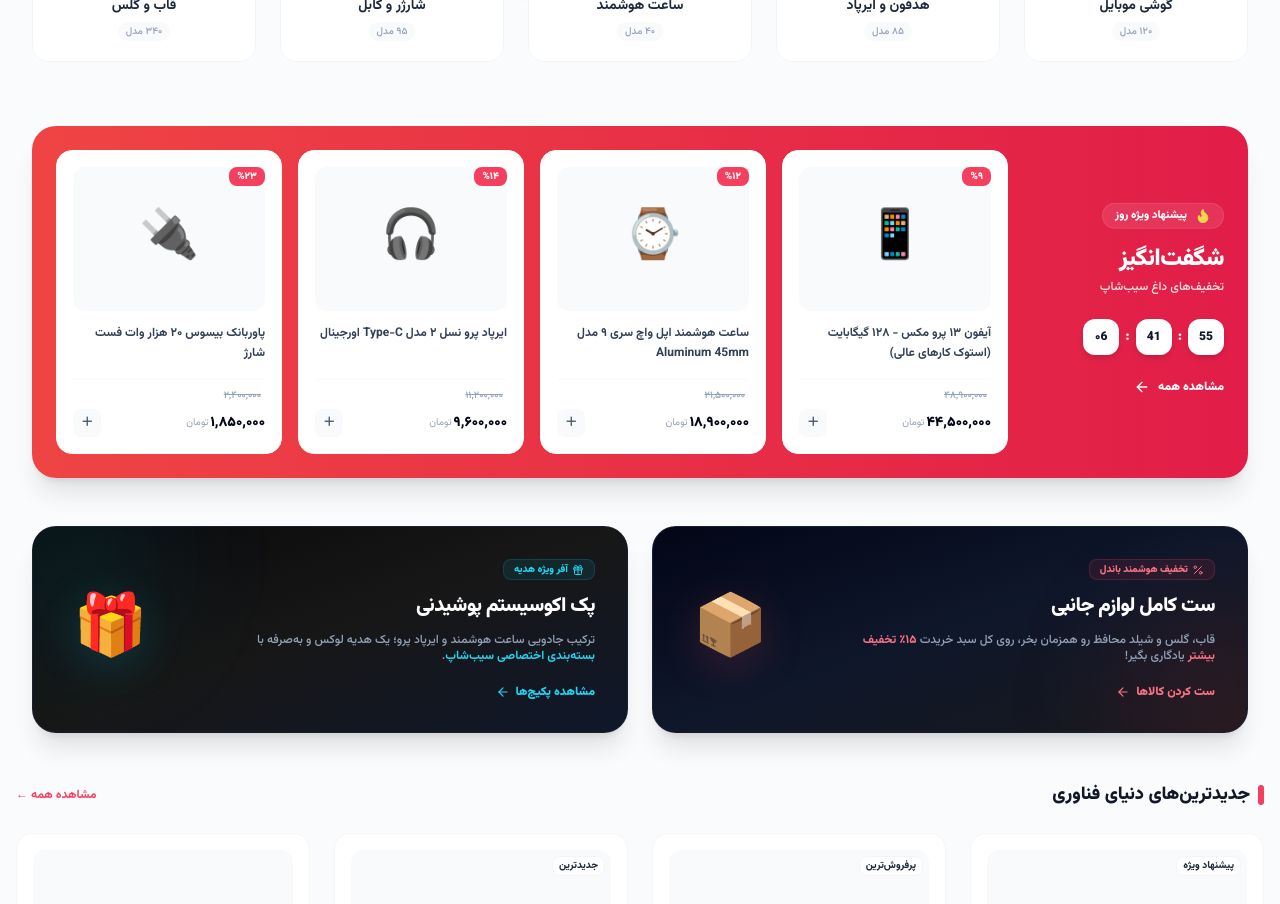
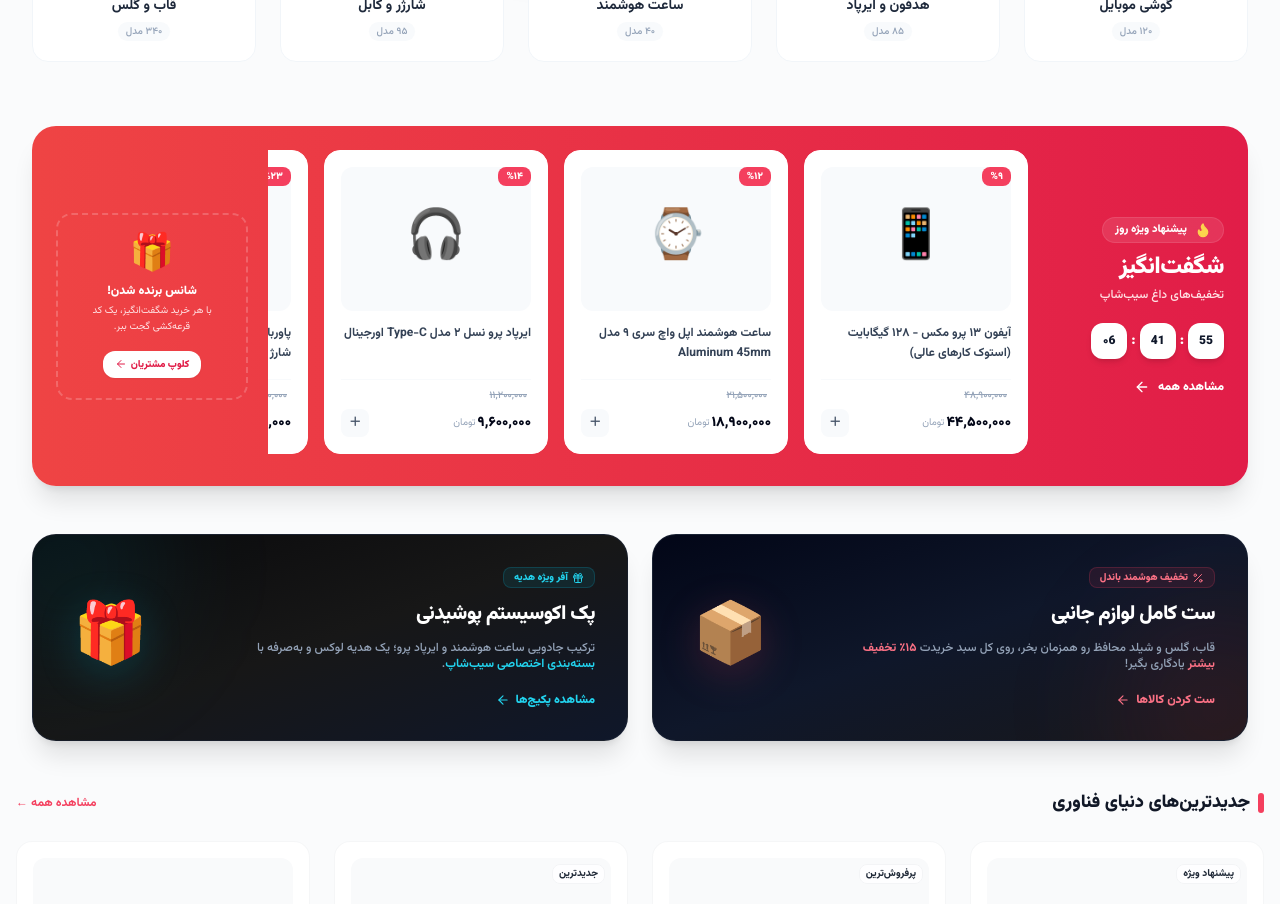
Before and after one commit to mohsenalz77/mini-shop-v2, a Next.js app: page / in a window 1280 px wide. Shown: the part 940-1844 px from the top of the page. Built offline with nearby package versions, Linux system fonts and the light colour scheme.

Commit message:
Update AmazingOffers.js

```diff
--- a/src/components/AmazingOffers.js
+++ b/src/components/AmazingOffers.js
@@ -1,7 +1,7 @@
 "use client";
 
 import { useState, useEffect } from 'react';
-import { Timer, Flame, ArrowLeft } from 'lucide-react';
+import { Timer, Flame, ArrowLeft, ArrowRight } from 'lucide-react';
 
 const amazingProducts = [
   { id: 101, name: 'آیفون ۱۳ پرو مکس - ۱۲۸ گیگابایت (استوک کارهای عالی)', mainPrice: '۴۸,۹۰۰,۰۰۰', discountPrice: '۴۴,۵۰۰,۰۰۰', percent: '۹', image: '📱' },
@@ -20,10 +20,7 @@ export default function AmazingOffers() {
           clearInterval(timer);
           return prev;
         }
-        let s = prev.seconds - 1;
-        let m = prev.minutes;
-        let h = prev.hours;
-
+        let s = prev.seconds - 1; let m = prev.minutes; let h = prev.hours;
         if (s < 0) { s = 59; m -= 1; }
         if (m < 0) { m = 59; h -= 1; }
         return { hours: h, minutes: m, seconds: s };
@@ -35,81 +32,78 @@ export default function AmazingOffers() {
   const formatTime = (num) => String(num).padStart(2, '۰');
 
   return (
+    // حذف max-w-7xl برای باز شدن کادر و تراز شدن ۱۰۰٪ با لبه‌های هیرو بالا
     <div className="w-full px-4 md:px-8 my-12 relative z-10">
-      {/* اضافه شدن max-w-7xl و mx-auto برای هماهنگی با کل صفحه اصلی */}
-      <div className="max-w-7xl mx-auto bg-gradient-to-l from-rose-600 to-red-500 rounded-3xl p-6 flex flex-col lg:flex-row items-center gap-6 shadow-xl overflow-hidden">
+      <div className="w-full bg-gradient-to-l from-rose-600 to-red-500 rounded-3xl p-6 flex flex-col xl:flex-row items-center gap-5 shadow-xl relative overflow-hidden">
 
-        {/* بخش تابلوی اعلان و تایمر معکوس */}
-        <div className="flex flex-col items-center lg:items-start text-center lg:text-right text-white shrink-0 py-2 lg:w-48">
-          <div className="flex items-center gap-2 mb-2 bg-white/10 px-3 py-1 rounded-full border border-white/10 animate-bounce">
+        {/* ۱. بخش راست: تابلوی اعلان و تایمر معکوس */}
+        <div className="flex flex-col items-center xl:items-start text-center xl:text-right text-white shrink-0 py-2 xl:w-44 z-10">
+          <div className="flex items-center gap-2 mb-2 bg-white/10 px-3 py-1 rounded-full border border-white/10">
             <Flame className="w-4 h-4 text-amber-300 fill-amber-300" />
             <span className="text-[11px] font-black">پیشنهاد ویژه روز</span>
           </div>
 
           <h2 className="text-2xl font-black tracking-tight mb-1">شگفت‌انگیز</h2>
-          <span className="text-rose-100 text-xs font-medium mb-6">تخفیف‌های داغ سیب‌شاپ</span>
+          <span className="text-rose-100 text-xs font-medium mb-5">تخفیف‌های داغ سیب‌شاپ</span>
 
-          {/* باکس تایمر */}
-          <div className="flex items-center gap-1.5 font-black text-slate-900 direction-ltr mb-6">
-            <div className="bg-white rounded-xl w-9 h-9 flex items-center justify-center text-xs shadow-md">
-              {formatTime(timeLeft.seconds)}
-            </div>
-            <span className="text-white text-sm animate-pulse">:</span>
-            <div className="bg-white rounded-xl w-9 h-9 flex items-center justify-center text-xs shadow-md">
-              {formatTime(timeLeft.minutes)}
-            </div>
-            <span className="text-white text-sm animate-pulse">:</span>
-            <div className="bg-white rounded-xl w-9 h-9 flex items-center justify-center text-xs shadow-md">
-              {formatTime(timeLeft.hours)}
-            </div>
+          <div className="flex items-center gap-1 font-black text-slate-900 direction-ltr mb-5">
+            <div className="bg-white rounded-xl w-9 h-9 flex items-center justify-center text-xs shadow-md">{formatTime(timeLeft.seconds)}</div>
+            <span className="text-white text-sm">:</span>
+            <div className="bg-white rounded-xl w-9 h-9 flex items-center justify-center text-xs shadow-md">{formatTime(timeLeft.minutes)}</div>
+            <span className="text-white text-sm">:</span>
+            <div className="bg-white rounded-xl w-9 h-9 flex items-center justify-center text-xs shadow-md">{formatTime(timeLeft.hours)}</div>
           </div>
 
-          <button className="hidden lg:flex items-center gap-2 text-xs font-black text-white hover:text-amber-200 transition group mt-auto">
+          <button className="hidden xl:flex items-center gap-2 text-xs font-black text-white hover:text-amber-200 transition group mt-auto">
             <span>مشاهده همه</span>
             <ArrowLeft className="w-4 h-4 transition-transform group-hover:-translate-x-1" />
           </button>
         </div>
 
-        {/* فیکس دسکتاپ: در موبایل اسکرول افقی می‌خورد، در دسکتاپ تبدیل به گرید ۴ ستونه کامل می‌شود تا جا پر شود */}
-        <div className="w-full flex lg:grid lg:grid-cols-4 gap-4 overflow-x-auto lg:overflow-visible pb-2 lg:pb-0 scrollbar-none snap-x">
+        {/* ۲. بخش وسط: رولر محصولات با حفظ ساختار اسکرول روان بدون ایجاد فضای خالی زشت در دسکتاپ */}
+        <div className="flex-1 w-full flex gap-4 overflow-x-auto pb-2 scrollbar-none snap-x z-10">
           {amazingProducts.map((prod) => (
             <div
               key={prod.id}
-              className="flex-shrink-0 w-44 lg:w-full snap-center bg-white rounded-2xl p-4 flex flex-col justify-between group cursor-pointer hover:shadow-2xl transition-all duration-300 relative border border-white"
+              className="flex-shrink-0 w-44 md:w-52 xl:w-56 snap-center bg-white rounded-2xl p-4 flex flex-col justify-between group cursor-pointer hover:shadow-2xl transition-all duration-300 relative border border-white"
             >
               <div className="relative">
-                <span className="absolute top-0 right-0 bg-rose-500 text-white text-[10px] font-black px-2 py-0.5 rounded-lg z-10 shadow-xs">
+                <span className="absolute top-0 right-0 bg-rose-500 text-white text-[10px] font-black px-2 py-0.5 rounded-lg z-10">
                   %{prod.percent}
                 </span>
-
-                <div className="w-full bg-slate-50 rounded-xl h-28 md:h-36 flex items-center justify-center text-4xl md:text-5xl mb-3 relative overflow-hidden">
+                <div className="w-full bg-slate-50 rounded-xl h-28 md:h-36 flex items-center justify-center text-4xl md:text-5xl mb-3 overflow-hidden">
                   <span className="group-hover:scale-110 transition duration-300 select-none">{prod.image}</span>
                 </div>
-
                 <h3 className="text-xs font-bold text-slate-700 leading-5 line-clamp-2 h-10 mb-2">
                   {prod.name}
                 </h3>
               </div>
-
               <div className="mt-2 pt-2 border-t border-slate-50 flex flex-col gap-1.5">
                 <span className="text-[10px] text-slate-400 font-medium line-through text-right pr-1">
                   {prod.mainPrice}
                 </span>
-
                 <div className="flex items-center justify-between w-full">
                   <div className="flex items-center gap-0.5 text-slate-950 font-black text-xs md:text-sm">
                     <span>{prod.discountPrice}</span>
                     <span className="text-[10px] font-normal text-slate-400">تومان</span>
                   </div>
-
-                  <button className="bg-slate-50 text-slate-600 w-7 h-7 rounded-lg flex items-center justify-center font-bold text-xs hover:bg-rose-500 hover:text-white transition duration-200 shrink-0">
-                    ＋
-                  </button>
+                  <button className="bg-slate-50 text-slate-600 w-7 h-7 rounded-lg flex items-center justify-center font-bold text-xs hover:bg-rose-500 hover:text-white transition duration-200">＋</button>
                 </div>
               </div>
-
             </div>
           ))}
+        </div>
+
+        {/* ۳. بخش جدید چپ: یک مینی‌بنر داخلی هوشمند اختصاصی که فقط در دسکتاپ عریض ظاهر می‌شود تا جای خالی را پر کند */}
+        <div className="hidden xl:flex flex-col items-center justify-center text-center border-2 border-dashed border-white/20 rounded-2xl p-5 w-48 h-full shrink-0 text-white relative overflow-hidden group/left cursor-pointer">
+          <div className="absolute inset-0 bg-white/5 opacity-0 group-hover/left:opacity-100 transition duration-300"></div>
+          <span className="text-4xl mb-2 animate-pulse">🎁</span>
+          <span className="text-xs font-black mb-1">شانس برنده شدن!</span>
+          <p className="text-[10px] text-rose-100 leading-4 mb-4">با هر خرید شگفت‌انگیز، یک کد قرعه‌کشی گجت ببر.</p>
+          <div className="bg-white text-rose-600 rounded-xl px-3 py-1.5 text-[10px] font-black flex items-center gap-1 shadow-sm">
+            <span>کلوپ مشتریان</span>
+            <ArrowLeft className="w-3 h-3" />
+          </div>
         </div>
 
       </div>
```
